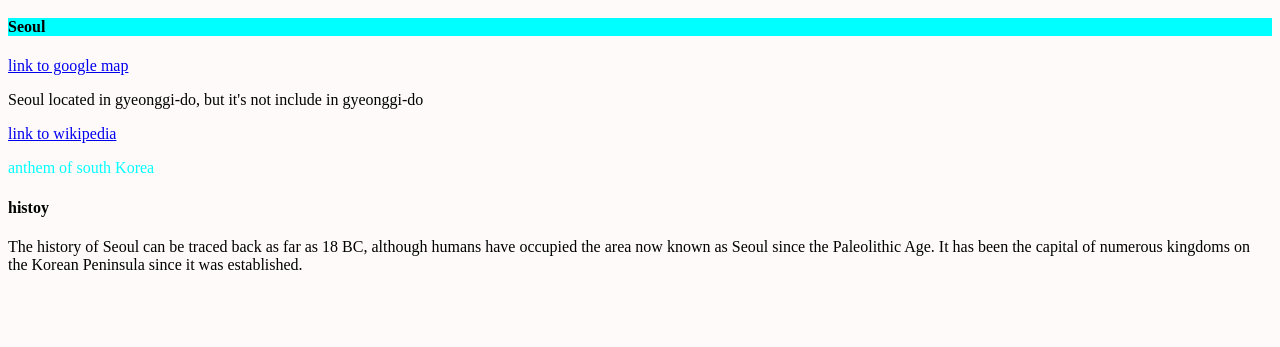
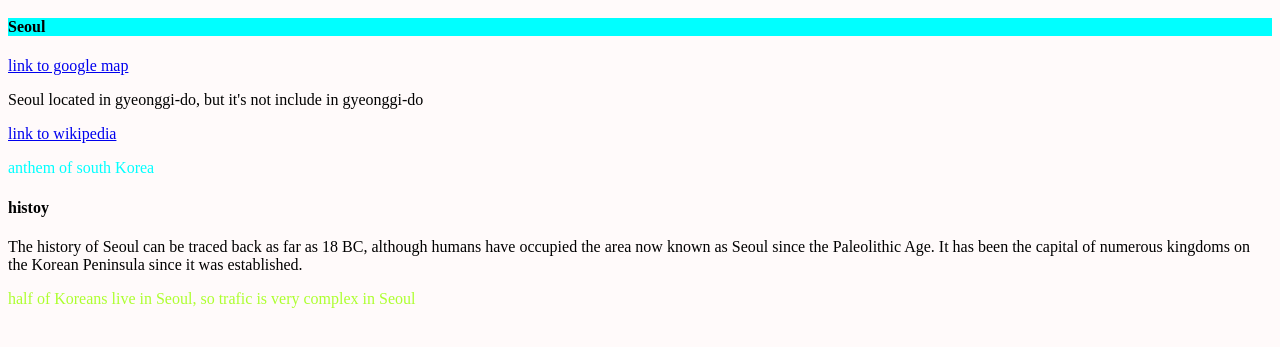
Before and after one commit to MTHS-ICD2O-1-2023/ICD2O-Unit-1-03-yoochan-han, a plain HTML site: page index.html in a window 1280 px wide. Shown: the part 195-542 px from the top of the page. Drawn offline with Linux system fonts and the light colour scheme.

Commit message:
added html

```diff
--- a/index.html
+++ b/index.html
@@ -26,7 +26,7 @@
       the Paleolithic Age.
       It has been the capital of numerous kingdoms on the Korean Peninsula since it was established.</p>
       <div>
-        <p style="color: ;"></p>
+        <p style="color: greenyellow;"> half of Koreans live in Seoul, so trafic is very complex in Seoul</p>
       </div>
   </body>
 </html>
```
